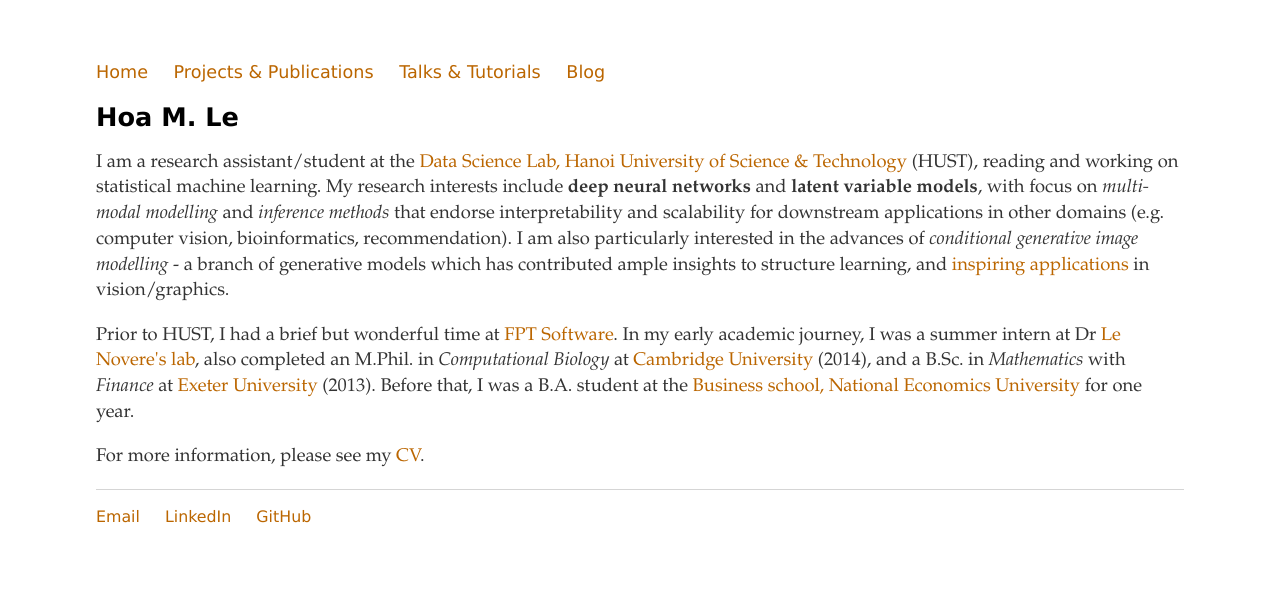
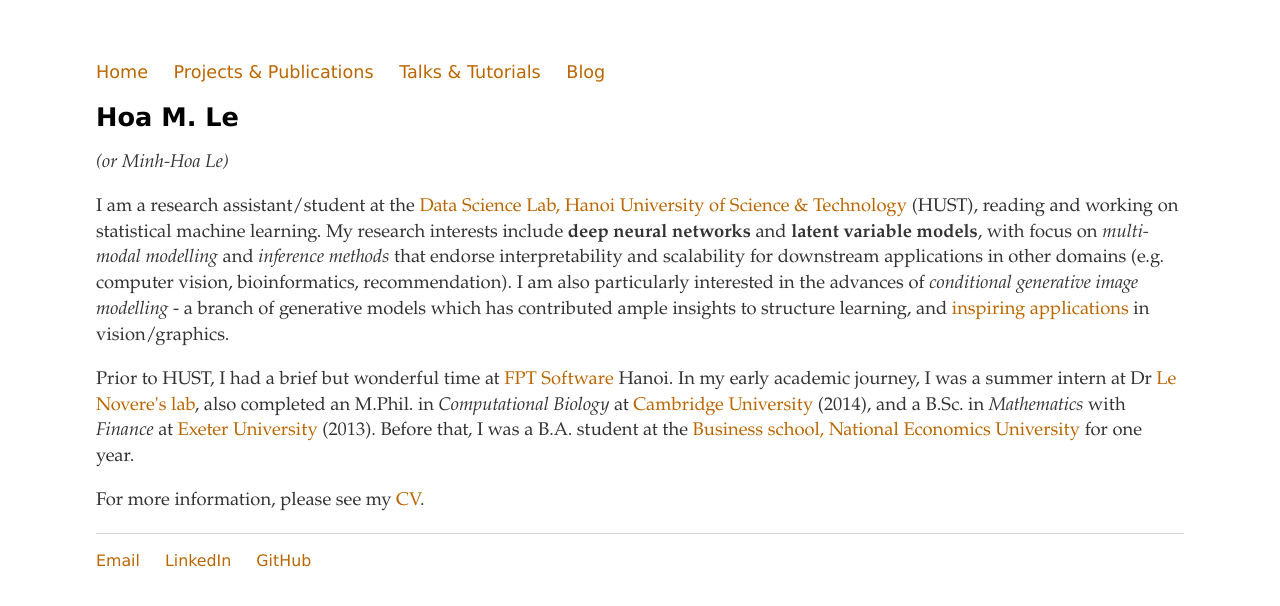
Before and after one commit to huuson94/hoamle.github.io, a Jekyll site: the page built from index.html, in a window 1280 px wide. Shown: the top 606 px of the page. Built offline with Jekyll 4.4.1, drawn with Linux system fonts in a browser that asks for light colours; some web fonts are replaced.

Commit message:
update cv

```diff
--- a/index.html
+++ b/index.html
@@ -6,10 +6,12 @@ title: Hoa M. Le - The Three Sides
 <div class="blurb">
 
     <h1>Hoa M. Le</h1>
+    <p><em>(or Minh-Hoa Le)</em>
+    </p>
     <p>I am a research assistant/student at the <a href="http://ds.soict.hust.edu.vn">Data Science Lab, Hanoi University of Science & Technology</a> (HUST), reading and working on statistical machine learning. My research interests include <strong>deep neural networks</strong> and <strong>latent variable models</strong>, with focus on <i>multi-modal modelling</i> and <i>inference methods</i> that endorse interpretability and scalability for downstream applications in other domains (e.g. computer vision, bioinformatics, recommendation). I am also particularly interested in the advances of <i>conditional generative image modelling</i> - a branch of generative models which has contributed ample insights to structure learning, and
         <a href="/blog/2017/01/01/computers-can-draw">inspiring applications</a> in vision/graphics.
     </p>
-    <p>Prior to HUST, I had a brief but wonderful time at <a href="https://www.fpt-software.com/">FPT Software</a>. In my early academic journey, I was a summer intern at Dr <a href="lenoverelab.org">Le Novere's lab</a>, also completed an M.Phil. in <em>Computational Biology</em> at <a href="http://www.cam.ac.uk/">Cambridge University</a> (2014), and a B.Sc. in <em>Mathematics</em>  with <em>Finance</em>  at <a href="http://www.exeter.ac.uk/">Exeter University</a> (2013). Before that, I was a B.A. student at the <a href="http://bsneu.edu.vn/?q=en">Business school, National Economics University</a> for one year.
+    <p>Prior to HUST, I had a brief but wonderful time at <a href="https://www.fpt-software.com/">FPT Software</a> Hanoi. In my early academic journey, I was a summer intern at Dr <a href="http://lenoverelab.org">Le Novere's lab</a>, also completed an M.Phil. in <em>Computational Biology</em> at <a href="http://www.cam.ac.uk/">Cambridge University</a> (2014), and a B.Sc. in <em>Mathematics</em>  with <em>Finance</em>  at <a href="http://www.exeter.ac.uk/">Exeter University</a> (2013). Before that, I was a B.A. student at the <a href="http://bsneu.edu.vn/?q=en">Business school, National Economics University</a> for one year.
     </p>
     <p>
         For more information, please see my <a href="https://1drv.ms/b/s!ApOZHae4ogqZ5CB_tZqEZu1dZiQN">CV</a>.
```
